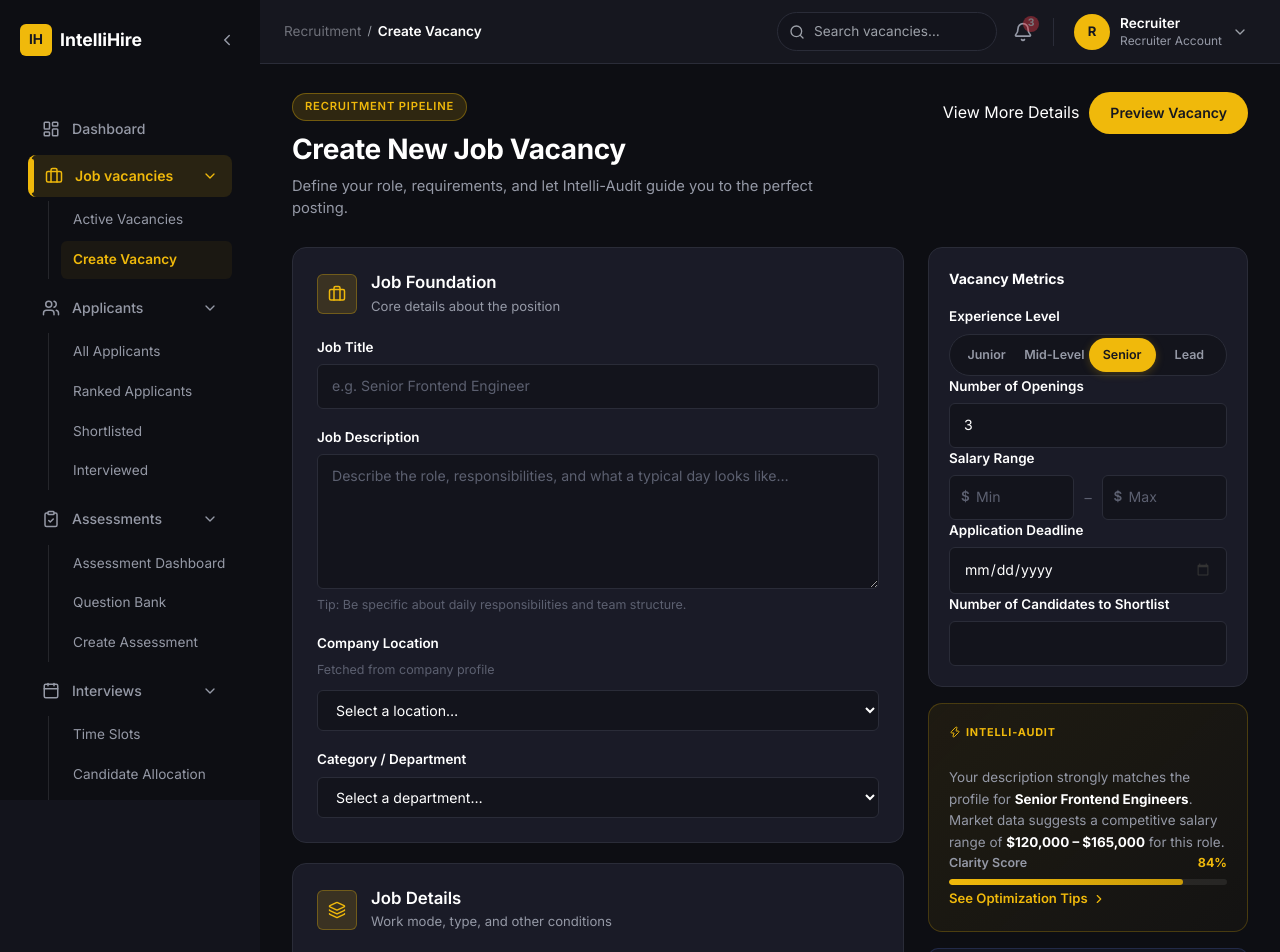
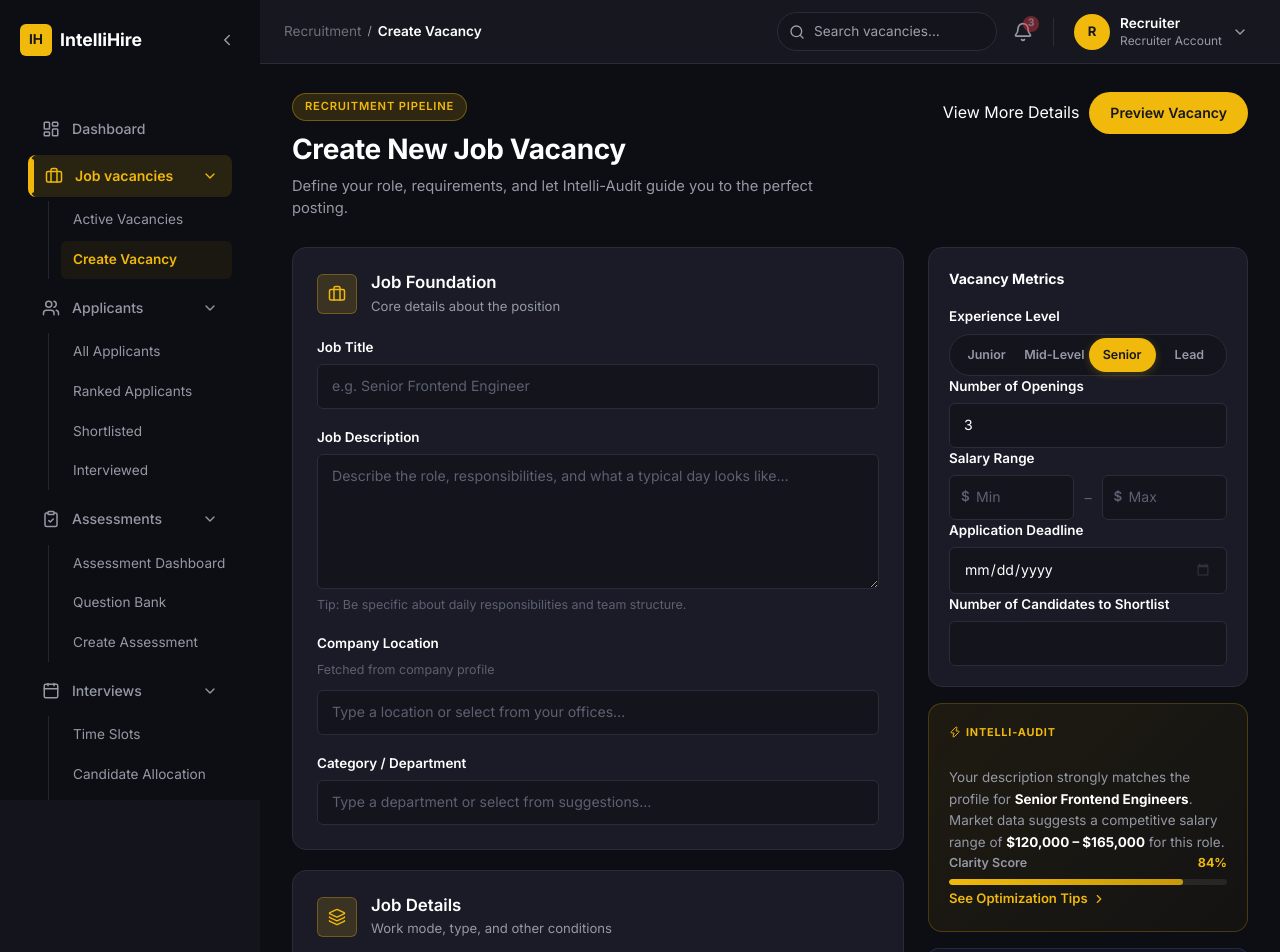
Before and after one commit to IntelliHire-project/Source-code, a React (Create React App) app in the folder frontend/: page /recruiter/create-vacancy in a window 1280 px wide. Shown: the top 952 px of the page. Built offline with nearby package versions, Linux system fonts and the light colour scheme.

Commit message:
Implement AutocompleteInput component for location and category selection; refactor state management and remove unused variables.

```diff
--- a/frontend/src/pages/recruiter/CreateVacancy/CreateVacancyPage.css
+++ b/frontend/src/pages/recruiter/CreateVacancy/CreateVacancyPage.css
@@ -387,30 +387,48 @@
   color: var(--primary, #16171F);
 }
 
-/* ── Select dropdown ── */
-.cv-select {
-  width: 100%;
-  padding: 10px 14px;
-  background: var(--comm-bg, #13141C);
-  border: 1.5px solid var(--comm-border, #2A2C38);
-  border-radius: var(--radius-sm);
-  color: #FFFFFF;
-  font-family: inherit;
-  font-size: 0.88rem;
-  transition: border-color 0.25s ease, box-shadow 0.25s ease;
-  cursor: pointer;
-  appearance: auto;
+/* ── Autocomplete Input ── */
+.autocomplete-wrapper {
+  position: relative;
 }
 
-.cv-select:focus {
-  outline: none;
-  border-color: var(--accent);
-  box-shadow: 0 0 0 3px rgba(240, 185, 11, 0.12);
+.autocomplete-input {
+  width: 100%;
 }
 
-.cv-select option {
+.autocomplete-list {
+  position: absolute;
+  top: 100%;
+  left: 0;
+  right: 0;
+  z-index: 50;
+  margin: 4px 0 0;
+  padding: 6px 0;
+  list-style: none;
   background: var(--comm-surface, #1A1B27);
+  border: 1px solid var(--comm-border, #2A2C38);
+  border-radius: var(--radius-sm);
+  box-shadow: 0 8px 24px rgba(0, 0, 0, 0.4);
+  max-height: 220px;
+  overflow-y: auto;
+}
+
+.autocomplete-item {
+  padding: 8px 14px;
+  font-size: 0.88rem;
   color: #FFFFFF;
+  cursor: pointer;
+  transition: background 0.12s ease;
+}
+
+.autocomplete-item:hover,
+.autocomplete-item--active {
+  background: rgba(240, 185, 11, 0.12);
+}
+
+.autocomplete-highlight {
+  color: var(--accent, #F0B90B);
+  font-weight: 600;
 }
 
 /* ── Assessment Test Toggle (2-col override) ── */
--- a/frontend/src/pages/recruiter/CreateVacancy/CreateVacancyPage.jsx
+++ b/frontend/src/pages/recruiter/CreateVacancy/CreateVacancyPage.jsx
@@ -29,13 +29,17 @@ const EXPERIENCE_OPTIONS = [
   { label: 'Lead', value: 'lead' },
 ];
 
-const CATEGORY_OPTIONS = [
-  { label: 'Engineering', value: 'engineering' },
-  { label: 'Design', value: 'design' },
-  { label: 'Marketing', value: 'marketing' },
-  { label: 'Sales', value: 'sales' },
-  { label: 'HR', value: 'hr' },
-  { label: 'Other (type your own)', value: 'other' },
+const CATEGORY_SUGGESTIONS = [
+  'Engineering',
+  'Design',
+  'Marketing',
+  'Sales',
+  'HR',
+  'Finance',
+  'Operations',
+  'Legal',
+  'Product',
+  'Customer Support',
 ];
 
 const WORK_MODE_OPTIONS = [
@@ -51,12 +55,11 @@ const JOB_TYPE_OPTIONS = [
   { label: 'Internship', value: 'internship' },
 ];
 
-const COMPANY_LOCATIONS = [
-  { label: 'London, UK', value: 'London, UK' },
-  { label: 'New York, USA', value: 'New York, USA' },
-  { label: 'San Francisco, USA', value: 'San Francisco, USA' },
-  { label: 'Berlin, Germany', value: 'Berlin, Germany' },
-  { label: 'Other (type your own)', value: 'other' },
+const LOCATION_SUGGESTIONS = [
+  'London, UK',
+  'New York, USA',
+  'San Francisco, USA',
+  'Berlin, Germany',
 ];
 
 const INITIAL_SKILLS = ['React', 'TypeScript', 'REST APIs'];
@@ -65,6 +68,135 @@ const ASSESSMENT_OPTIONS = [
   { label: 'Yes', value: 'yes' },
   { label: 'No', value: 'no' },
 ];
+
+function AutocompleteInput({ suggestions, value, onChange, placeholder, label, hint, id }) {
+  const [inputValue, setInputValue] = useState(value || '');
+  const [filtered, setFiltered] = useState([]);
+  const [isOpen, setIsOpen] = useState(false);
+  const [activeIdx, setActiveIdx] = useState(-1);
+  const wrapperRef = useRef(null);
+
+  useEffect(() => {
+    setInputValue(value || '');
+  }, [value]);
+
+  useEffect(() => {
+    if (inputValue.length === 0) {
+      setFiltered([]);
+      setIsOpen(false);
+      return;
+    }
+    const matches = suggestions.filter(
+      (s) => s.toLowerCase().includes(inputValue.toLowerCase())
+    );
+    setFiltered(matches);
+    setIsOpen(matches.length > 0);
+    setActiveIdx(-1);
+  }, [inputValue, suggestions]);
+
+  useEffect(() => {
+    const handleClick = (e) => {
+      if (wrapperRef.current && !wrapperRef.current.contains(e.target)) {
+        setIsOpen(false);
+      }
+    };
+    document.addEventListener('mousedown', handleClick);
+    return () => document.removeEventListener('mousedown', handleClick);
+  }, []);
+
+  const select = (suggestion) => {
+    setInputValue(suggestion);
+    onChange(suggestion);
+    setIsOpen(false);
+    setActiveIdx(-1);
+  };
+
+  const handleChange = (e) => {
+    setInputValue(e.target.value);
+    onChange(e.target.value);
+  };
+
+  const handleKeyDown = (e) => {
+    if (!isOpen) return;
+    switch (e.key) {
+      case 'ArrowDown':
+        e.preventDefault();
+        setActiveIdx((prev) => Math.min(prev + 1, filtered.length - 1));
+        break;
+      case 'ArrowUp':
+        e.preventDefault();
+        setActiveIdx((prev) => Math.max(prev - 1, 0));
+        break;
+      case 'Enter':
+        e.preventDefault();
+        if (activeIdx >= 0) {
+          select(filtered[activeIdx]);
+        }
+        break;
+      case 'Escape':
+        setIsOpen(false);
+        setActiveIdx(-1);
+        break;
+    }
+  };
+
+  const highlight = (text, query) => {
+    if (!query) return text;
+    const idx = text.toLowerCase().indexOf(query.toLowerCase());
+    if (idx === -1) return text;
+    return (
+      <>
+        {text.slice(0, idx)}
+        <strong className="autocomplete-highlight">{text.slice(idx, idx + query.length)}</strong>
+        {text.slice(idx + query.length)}
+      </>
+    );
+  };
+
+  return (
+    <div className="cv-field">
+      {label && (
+        <label className="cv-label" htmlFor={id}>
+          {label}
+        </label>
+      )}
+      {hint && (
+        <span className="cv-field-hint" style={{ marginBottom: 4 }}>
+          {hint}
+        </span>
+      )}
+      <div className="autocomplete-wrapper" ref={wrapperRef}>
+        <input
+          id={id}
+          type="text"
+          className="cv-input autocomplete-input"
+          value={inputValue}
+          onChange={handleChange}
+          onKeyDown={handleKeyDown}
+          onFocus={() => {
+            if (inputValue && filtered.length > 0) setIsOpen(true);
+          }}
+          placeholder={placeholder}
+          autoComplete="off"
+        />
+        {isOpen && (
+          <ul className="autocomplete-list">
+            {filtered.map((s, i) => (
+              <li
+                key={s}
+                className={`autocomplete-item ${i === activeIdx ? 'autocomplete-item--active' : ''}`}
+                onClick={() => select(s)}
+                onMouseEnter={() => setActiveIdx(i)}
+              >
+                {highlight(s, inputValue)}
+              </li>
+            ))}
+          </ul>
+        )}
+      </div>
+    </div>
+  );
+}
 
 function CreateVacancyPage() {
   const [sidebarOpen, setSidebarOpen] = useState(false);
@@ -86,8 +218,6 @@ function CreateVacancyPage() {
   const [workMode, setWorkMode] = useState('remote');
   const [jobType, setJobType] = useState('full-time');
   const [selectedLocation, setSelectedLocation] = useState('');
-  const [customLocation, setCustomLocation] = useState('');
-  const [customCategory, setCustomCategory] = useState('');
 
   /* ── Autosave timer ── */
   const [lastEdited, setLastEdited] = useState(0);
@@ -98,7 +228,7 @@ function CreateVacancyPage() {
     if (timerRef.current) clearInterval(timerRef.current);
     timerRef.current = setInterval(() => setLastEdited((p) => p + 1), 60000);
     return () => clearInterval(timerRef.current);
-  }, [jobTitle, jobDescription, skills, qualifications, experienceLevel, openings, salaryMin, salaryMax, deadline, category, workMode, jobType, selectedLocation, customLocation, customCategory]);
+  }, [jobTitle, jobDescription, skills, qualifications, experienceLevel, openings, salaryMin, salaryMax, deadline, category, workMode, jobType, selectedLocation]);
 
   const formatTime = (mins) => {
     if (mins === 0) return 'Just now';
@@ -160,10 +290,10 @@ function CreateVacancyPage() {
                       salaryMax,
                       deadline,
                       shortlistCount,
-                      category: category === 'other' ? customCategory : category,
+                      category,
                       workMode,
                       jobType,
-                      selectedLocation: selectedLocation === 'other' ? customLocation : selectedLocation,
+                      selectedLocation,
                     },
                   })
                 }
@@ -221,70 +351,24 @@ function CreateVacancyPage() {
                     </span>
                   </div>
 
-                  <div className="cv-field">
-                    <label className="cv-label" htmlFor="cv-location">
-                      Company Location
-                    </label>
-                    <span className="cv-field-hint" style={{ marginBottom: 4 }}>
-                      Fetched from company profile
-                    </span>
-                    <select
+                  <AutocompleteInput
                     id="cv-location"
-                      className="cv-select"
+                    label="Company Location"
+                    hint="Fetched from company profile"
+                    placeholder="Type a location or select from your offices…"
+                    suggestions={LOCATION_SUGGESTIONS}
                     value={selectedLocation}
-                      onChange={(e) => {
-                        setSelectedLocation(e.target.value);
-                        if (e.target.value !== 'other') setCustomLocation('');
-                      }}
-                    >
-                      <option value="">Select a location…</option>
-                      {COMPANY_LOCATIONS.map((loc) => (
-                        <option key={loc.value} value={loc.value}>
-                          {loc.label}
-                        </option>
-                      ))}
-                    </select>
-                    {selectedLocation === 'other' && (
-                      <input
-                        type="text"
-                        className="cv-input"
-                        value={customLocation}
-                        onChange={(e) => setCustomLocation(e.target.value)}
-                        placeholder="Type your company location…"
+                    onChange={setSelectedLocation}
                   />
-                    )}
-                  </div>
 
-                  <div className="cv-field">
-                    <label className="cv-label" htmlFor="cv-category">
-                      Category / Department
-                    </label>
-                    <select
+                  <AutocompleteInput
                     id="cv-category"
-                      className="cv-select"
+                    label="Category / Department"
+                    placeholder="Type a department or select from suggestions…"
+                    suggestions={CATEGORY_SUGGESTIONS}
                     value={category}
-                      onChange={(e) => {
-                        setCategory(e.target.value);
-                        if (e.target.value !== 'other') setCustomCategory('');
-                      }}
-                    >
-                      <option value="">Select a department…</option>
-                      {CATEGORY_OPTIONS.map((opt) => (
-                        <option key={opt.value} value={opt.value}>
-                          {opt.label}
-                        </option>
-                      ))}
-                    </select>
-                    {category === 'other' && (
-                      <input
-                        type="text"
-                        className="cv-input"
-                        value={customCategory}
-                        onChange={(e) => setCustomCategory(e.target.value)}
-                        placeholder="Type your department name…"
+                    onChange={setCategory}
                   />
-                    )}
-                  </div>
                 </div>
               </section>
 
@@ -536,10 +620,10 @@ function CreateVacancyPage() {
                       salaryMax,
                       deadline,
                       shortlistCount,
-                      category: category === 'other' ? customCategory : category,
+                      category,
                       workMode,
                       jobType,
-                      selectedLocation: selectedLocation === 'other' ? customLocation : selectedLocation,
+                      selectedLocation,
                     },
                   })
                 }
```
Lines whose indentation alone changed are shown as unchanged.
